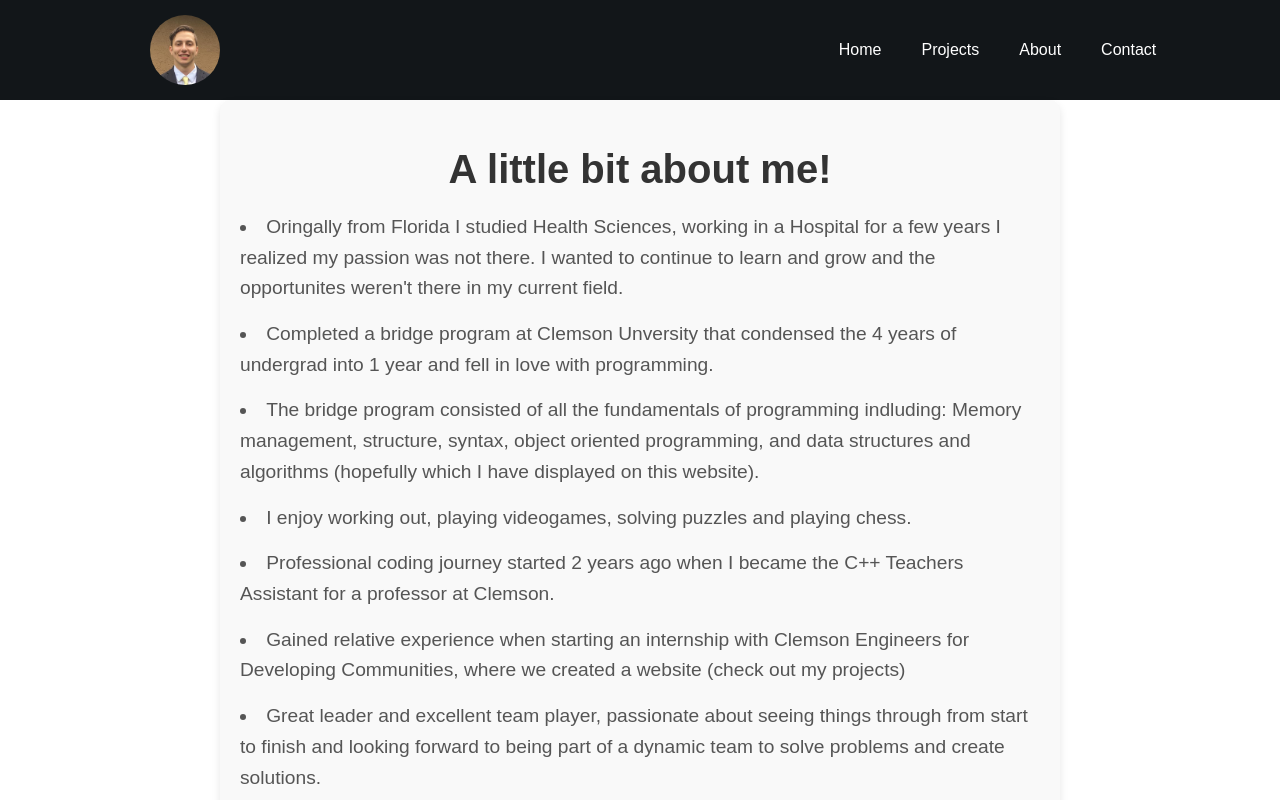
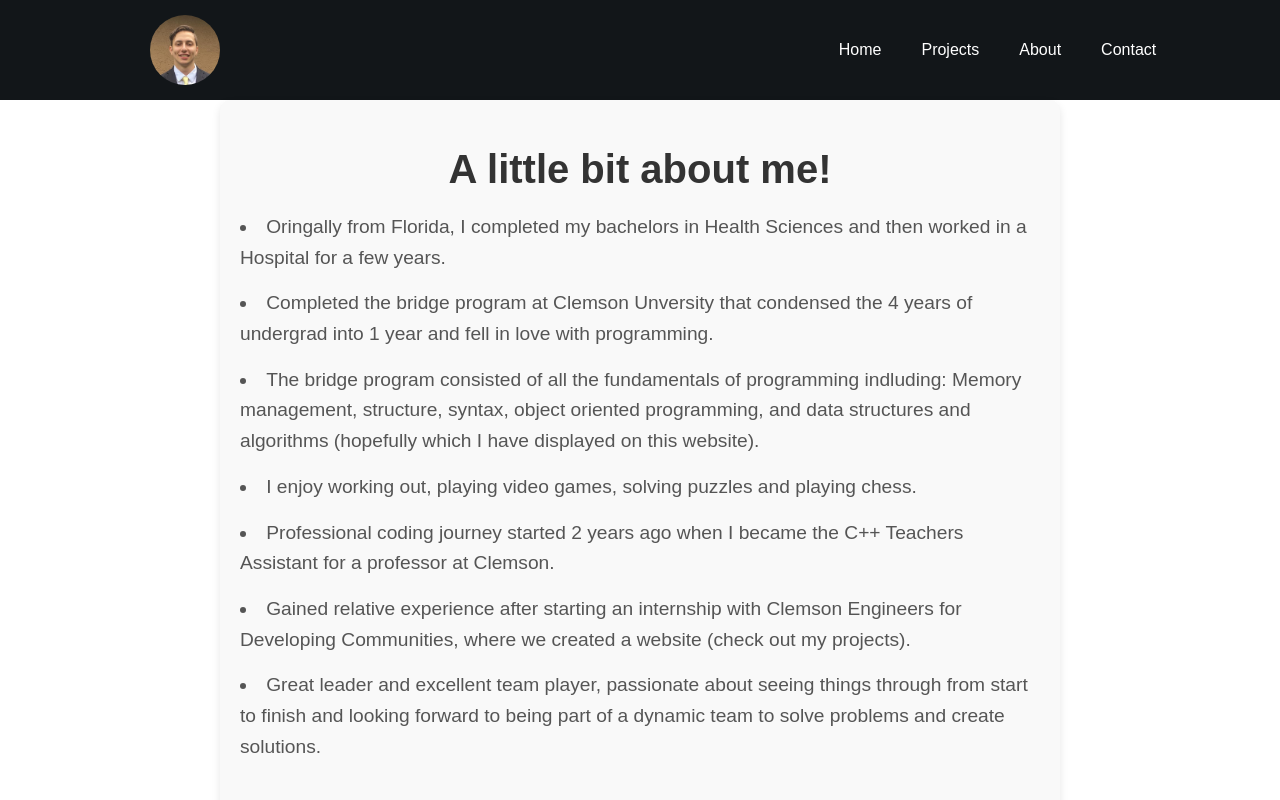
Before and after one commit to thematbernard/Portfolio, a React (Create React App) app: page /about in a window 1280 px wide. Shown: the top 800 px of the page. Built offline with nearby package versions, Linux system fonts and the light colour scheme.

Commit message:
expanded about page

```diff
--- a/src/pages/About.js
+++ b/src/pages/About.js
@@ -8,11 +8,10 @@ function About() {
     <div className="about">
       <h1> A little bit about me!</h1>
 
-      <li> Oringally from Florida I studied Health Sciences, working in a Hospital
-        for a few years I realized my passion was not there. I wanted to continue to learn
-        and grow and the opportunites weren't there in my current field. </li>
+      <li> Oringally from Florida, I completed my bachelors in Health Sciences and then worked in a Hospital
+        for a few years. </li>
 
-      <li> Completed a bridge program at Clemson Unversity that condensed the 4 years
+      <li> Completed the bridge program at Clemson Unversity that condensed the 4 years
           of undergrad into 1 year and fell in love with programming.
       </li>
 
@@ -20,14 +19,14 @@ function About() {
         Memory management, structure, syntax, object oriented programming, and data structures and
         algorithms (hopefully which I have displayed on this website).
       </li>
-      <li> I enjoy working out, playing videogames, solving puzzles and playing chess.
+      <li> I enjoy working out, playing video games, solving puzzles and playing chess.
       </li>
       <li> Professional coding journey started 2 years ago when I became the
         C++ Teachers Assistant for a professor at Clemson.
       </li>
-      <li> Gained relative experience when starting an internship with Clemson
+      <li> Gained relative experience after starting an internship with Clemson
         Engineers for Developing Communities, where we created a website
-        (check out my projects)
+        (check out my projects).
       </li>
       <li> Great leader and excellent team player, passionate about seeing things
         through from start to finish and looking forward to being part of a dynamic team
```
